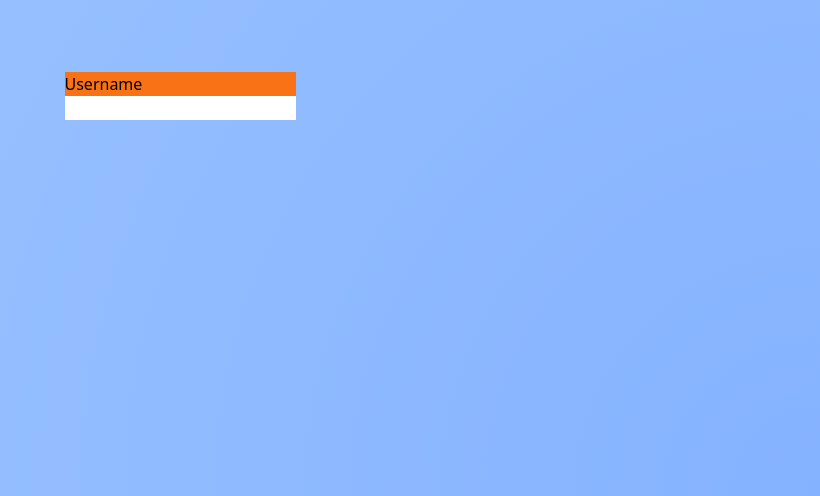
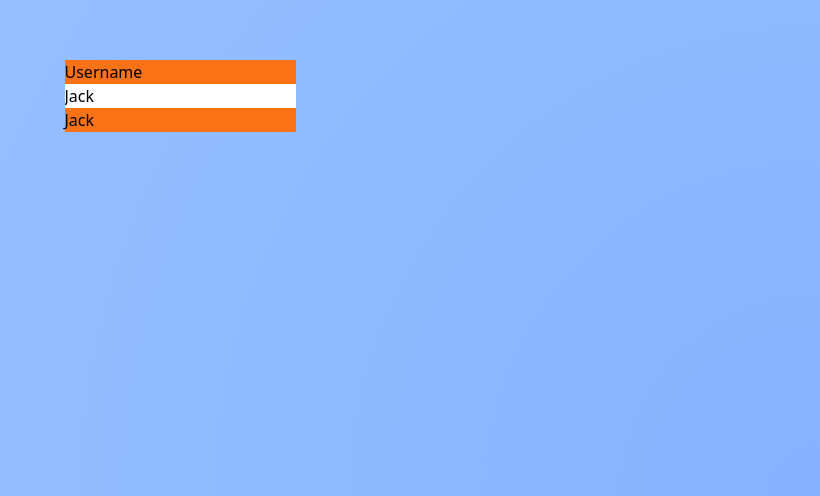
Before and after one commit to maxzz/forms-wreducer, a React (Vite) app: page / in a window 1280 px wide. Shown: the part 304-800 px from the top of the page, without its empty margins (460-1280 px from the left). Built offline with nearby package versions, Linux system fonts and the light colour scheme.

Commit message:
WIP. form. add reducer

```diff
--- a/package.json
+++ b/package.json
@@ -2,7 +2,7 @@
   "name": "forms-wreducer",
   "private": true,
   "version": "0.0.1",
-  "description": "React forms without state libraries",
+  "description": "React forms without state management libraries",
   "license": "MIT",
   "type": "module",
   "scripts": {
--- a/src/App.tsx
+++ b/src/App.tsx
@@ -1,4 +1,4 @@
-import { FormWithReducer } from "./components/FormWithReducer";
+import { FormWithReducer } from "@/components/FormWithReducer";
 
 function App() {
     return (
--- a/src/components/FormWithReducer/index.tsx
+++ b/src/components/FormWithReducer/index.tsx
@@ -1,15 +1,46 @@
-import React from 'react';
+import React, { useReducer } from 'react';
+
+type ActionType = 'setName' | 'setZip';
+
+type Payload = {
+    name: string;
+};
+
+type State = {
+    name: string;
+};
 
 export function FormWithReducer() {
+    const [state, stateReducer] = useReducer(
+        (state: State, action: { type: ActionType, payload: Payload; }) => {
+            switch (action.type) {
+                case 'setName': {
+                    return {
+                        ...state,
+                        ...action.payload,
+                    };
+                }
+            }
+            return state;
+        },
+        {
+            name: "Jack",
+        }
+    );
     return (
         <section className="h-full grid place-content-center place-items-center grid-rows-1">
             <form className="bg-orange-500">
+
                 <label className="grid">
                     <div className="">Username</div>
                     <input
                         type="text"
+                        value={state.name}
+                        onChange={(e) => stateReducer({ type: 'setName', payload: { name: e.target.value } })}
                     />
                 </label>
+
+                {state.name}
             </form>
         </section>
     );
--- a/src/index.css
+++ b/src/index.css
@@ -1,7 +1,3 @@
 @tailwind base;
 @tailwind components;
 @tailwind utilities;
-
-#root {
-    min-height: 100vh;
-}
```
Also changed, not shown: 1 other file (tests, documents, lock files or other folders).
